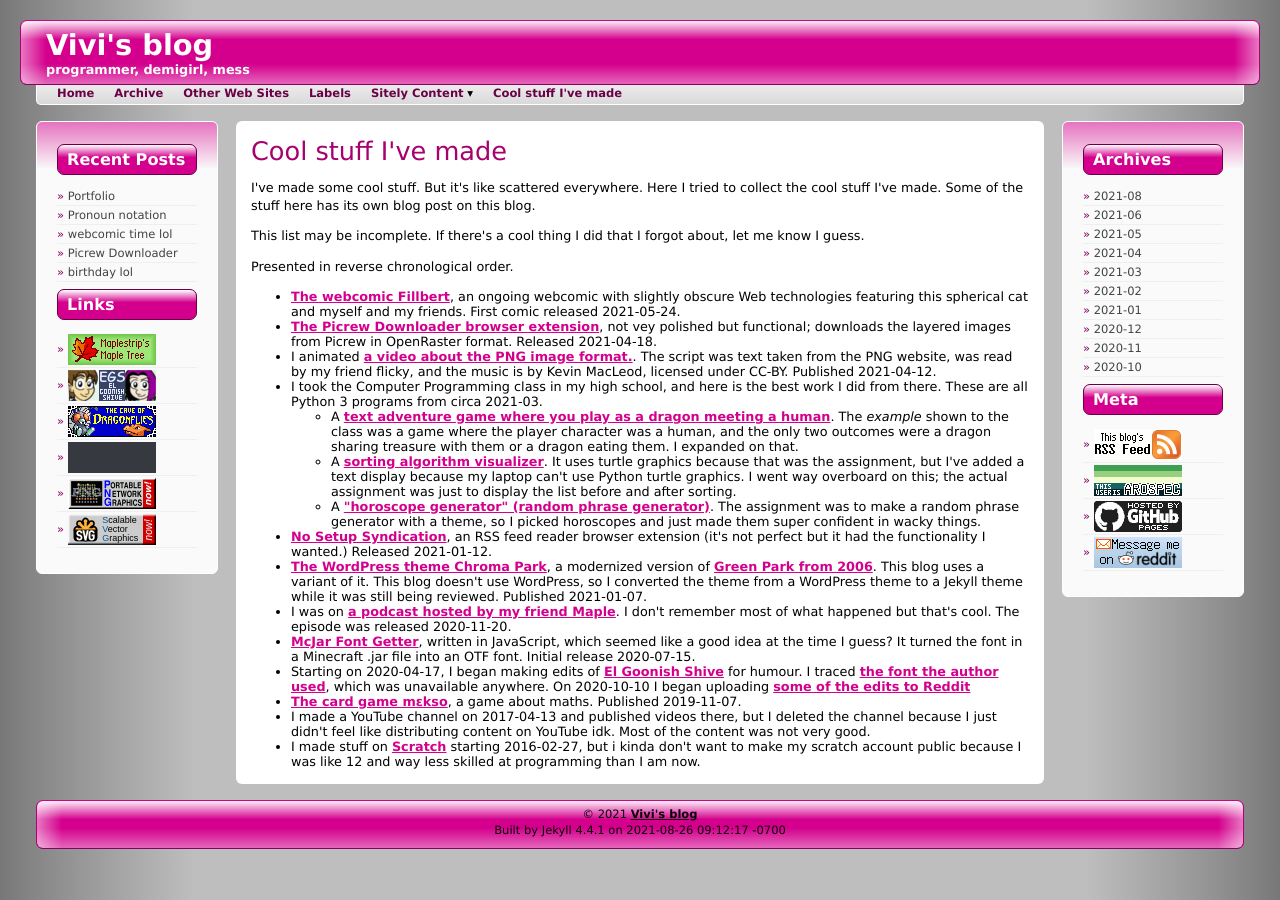
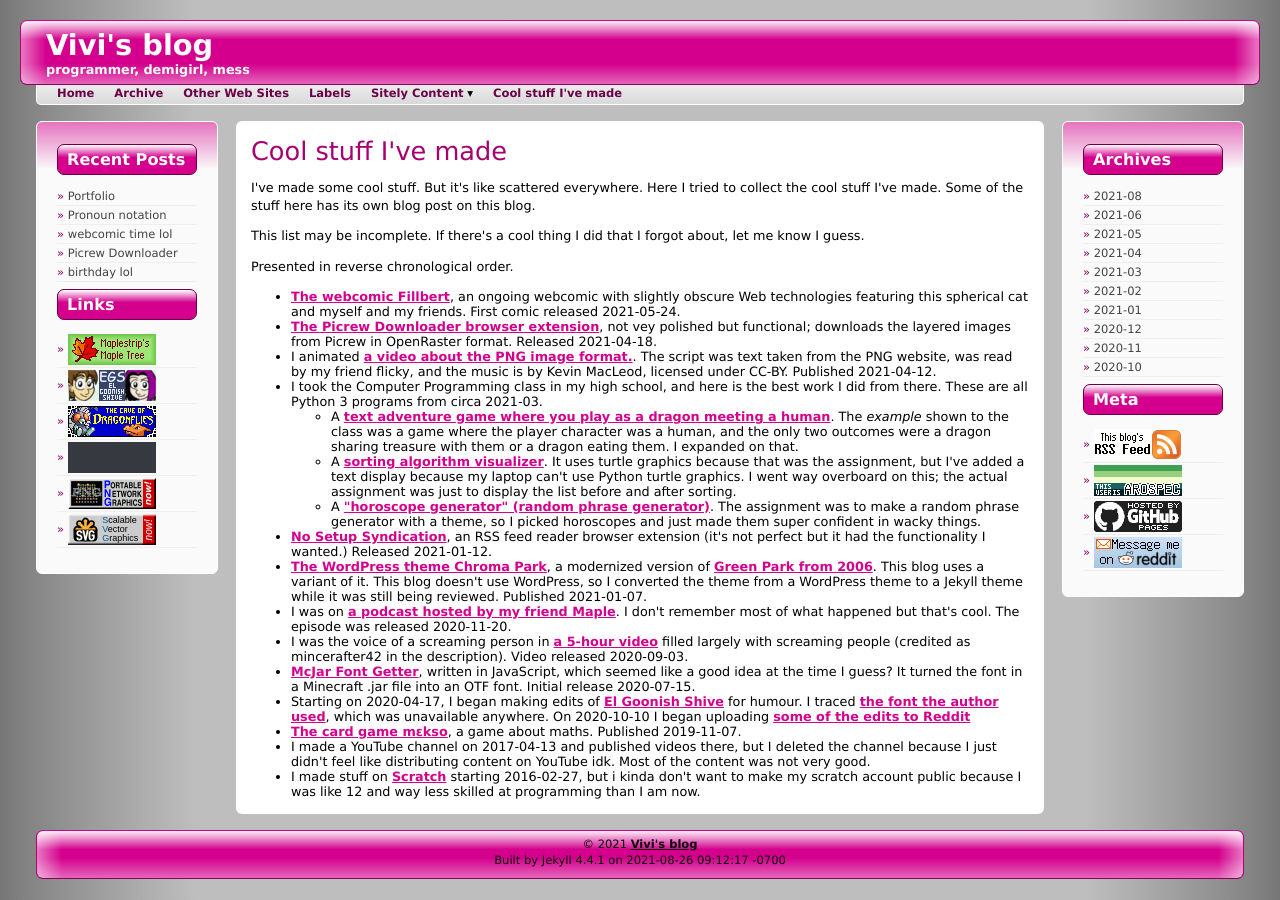
Before and after one commit to mincerafter42/mincerafter42.github.io, a Jekyll site: the page built from portfolio.md, in a window 1280 px wide. Built offline with Jekyll 4.4.1, drawn with Linux system fonts in a browser that asks for light colours.

Commit message:
Added item to portfolio.

```diff
--- a/portfolio.md
+++ b/portfolio.md
@@ -16,6 +16,7 @@ Presented in reverse chronological order.
 - [No Setup Syndication](https://github.com/mincerafter42/no-setup-syndication), an RSS feed reader browser extension (it's not perfect but it had the functionality I wanted.) Released 2021-01-12.
 - [The WordPress theme Chroma Park](https://wordpress.org/themes/chroma-park/), a modernized version of [Green Park from 2006](https://cordobo.com/free-wordpress-templates/cordobo-green-park/). This blog uses a variant of it. This blog doesn't use WordPress, so I converted the theme from a WordPress theme to a Jekyll theme while it was still being reviewed. Published 2021-01-07.
 - I was on [a podcast hosted by my friend Maple](https://anchor.fm/maplestrip/episodes/Not-a-Date-at-the-Magic-Comic-Book-Shop-w-Viatrix-emq1ll). I don't remember most of what happened but that's cool. The episode was released 2020-11-20.
+- I was the voice of a screaming person in [a 5-hour video](https://youtu.be/F_nL5d9lxJU) filled largely with screaming people (credited as mincerafter42 in the description). Video released 2020-09-03.
 - [McJar Font Getter](https://github.com/mincerafter42/mcjarfontgetter), written in JavaScript, which seemed like a good idea at the time I guess? It turned the font in a Minecraft .jar file into an OTF font. Initial release 2020-07-15.
 - Starting on 2020-04-17, I began making edits of [El Goonish Shive](https://egscomics.com) for humour. I traced [the font the author used](/assets/L.E.G.S.ttf), which was unavailable anywhere. On 2020-10-10 I began uploading [some of the edits to Reddit](https://i.reddit.com/search?q=author:mincerafter42+subreddit:elgoonishshiveedits)
 - [The card game mɛkso](https://www.thegamecrafter.com/games/m%C9%9Bkso), a game about maths. Published 2019-11-07.
```
